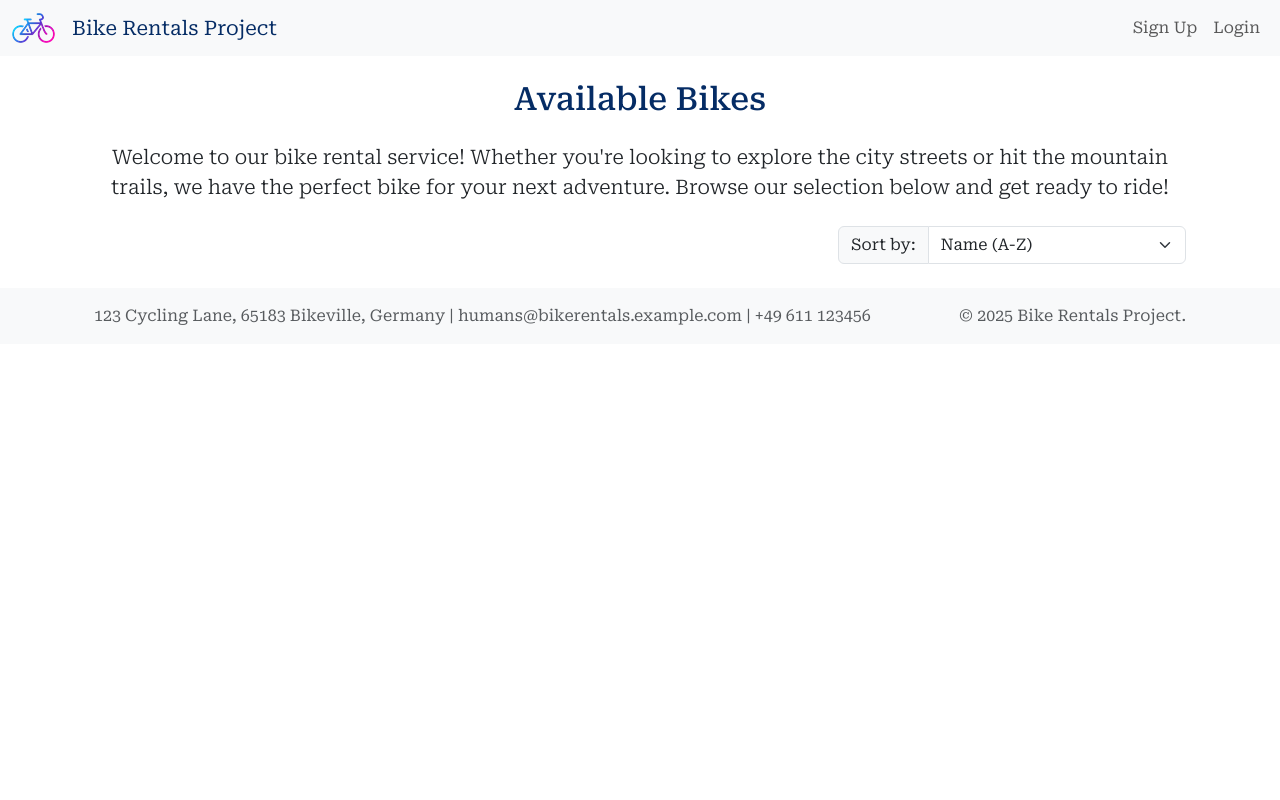
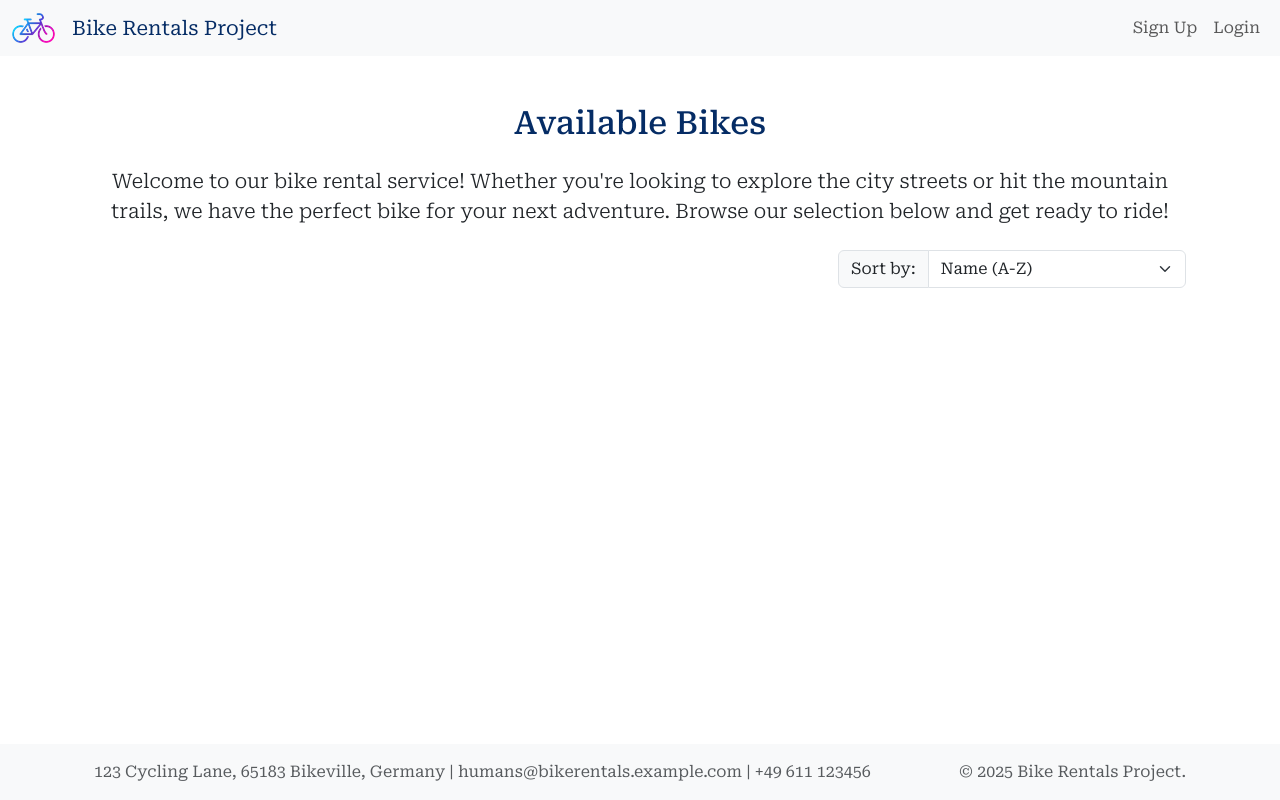
Before and after one commit to ihorsniezhko/bike-rental-project, a Django app: template templates/index.html in a window 1280 px wide. Run offline with Django 3.2, Linux system fonts and the light colour scheme; the template is opened without the code that fills it, so the values that code supplies are empty.

Commit message:
fix: small HTML validation issues

```diff
--- a/templates/base.html
+++ b/templates/base.html
@@ -10,6 +10,8 @@
     <meta
       name="keywords"
       content="bike rental, bicycle hire, rent a bike, city bike, mountain bike, cycle rental, bike sharing">
+
+    <!-- Favicon Links -->
     <link
       rel="apple-touch-icon"
       type="image/png"
@@ -25,6 +27,7 @@
       type="image/png"
       sizes="16x16"
       href="{% static 'images/favicon-16x16.png' %}">
+
     <title>Bike Rentals</title>
 
     <!-- Google Fonts: Roboto Serif -->
@@ -33,13 +36,16 @@
     <link href="https://fonts.googleapis.com/css2?family=Roboto+Serif:ital,opsz,wght@0,8..144,100..900;1,8..144,100..900&display=swap" rel="stylesheet">
 
     <!-- Bootstrap CSS -->
-    <link href="https://cdn.jsdelivr.net/npm/bootstrap@5.3.3/dist/css/bootstrap.min.css" rel="stylesheet">
+    <link href="https://cdn.jsdelivr.net/npm/bootstrap@5.3.3/dist/css/bootstrap.min.css" rel="stylesheet" xintegrity="sha384-QWTKZyjpPEjISv5WaRU9OFeRpok6YctnYmDr5pNlyT2bRjXh0JMhjY6hW+ALEwIH" crossorigin="anonymous">
+
     <!-- Font Awesome for star icons -->
     <link rel="stylesheet" href="https://cdnjs.cloudflare.com/ajax/libs/font-awesome/6.5.2/css/all.min.css" xintegrity="sha512-SnH5WK+bZxgPHs44uWIX+LLJAJ9/2PkPKZ5QiAj6Ta86w+fsb2TkcmfRyVX3pBnMFcV7oQPJkl9QevSCWr3W6A==" crossorigin="anonymous" referrerpolicy="no-referrer" />
-    <!-- Link to custom CSS -->
-    <link rel="stylesheet" href="{% static 'css/style.css' %}"
+
+    <!-- Link to your custom CSS -->
+    <link rel="stylesheet" href="{% static 'css/style.css' %}">
 </head>
-<body>
+<body class="d-flex flex-column min-vh-100">
+    <!-- Header -->
     <header>
         <nav class="navbar navbar-expand-lg navbar-light bg-light">
             <div class="container-fluid">
@@ -47,11 +53,9 @@
                     <img src="{% static 'images/logo.png' %}" alt="Bike Rentals Project Logo" class="me-3">
                     <span class="text-primary-emphasis">Bike Rentals Project</span>
                 </a>
-
                 <button class="navbar-toggler" type="button" data-bs-toggle="collapse" data-bs-target="#navbarContent" aria-controls="navbarContent" aria-expanded="false" aria-label="Toggle navigation">
                     <span class="navbar-toggler-icon"></span>
                 </button>
-
                 <div class="collapse navbar-collapse" id="navbarContent">
                     <ul class="navbar-nav ms-auto">
                         {% if user.is_authenticated %}
@@ -76,9 +80,10 @@
                 </div>
             </div>
         </nav>
-    {% block header %}{% endblock %}
     </header>
-    <main class="container mt-4">
+
+    <!-- Main Content -->
+    <main class="container mt-4 flex-grow-1">
         {% if messages %}
         {% for message in messages %}
         <div class="alert {{ message.tags }} alert-dismissible fade show" role="alert">
@@ -91,22 +96,25 @@
         {% block content %}
         {% endblock %}
     </main>
+
+    <!-- Footer -->
     <footer class="footer mt-auto py-3 bg-light">
         <div class="container">
             <div class="row">
                 <div class="col-md-9 text-center text-md-start ps-4">
                     <p class="mb-0 text-muted">123 Cycling Lane, 65183 Bikeville, Germany | humans@bikerentals.example.com | +49 611 123456</p>
                 </div>
-                <div class="col-md-3 text-center text-md-end pe-4"">
+                <div class="col-md-3 text-center text-md-end pe-4">
                     <p class="mb-0 text-muted">© {% now "Y" %} Bike Rentals Project.</p>
                 </div>
 
             </div>
         </div>
     </footer>
-    <!-- Bootstrap JS -->
-    <script src="https://cdn.jsdelivr.net/npm/bootstrap@5.3.3/dist/js/bootstrap.bundle.min.js"></script>
-    <!-- Custom JS -->
+
+    <!-- Bootstrap and Custom JS -->
+    <script src="https://cdn.jsdelivr.net/npm/bootstrap@5.3.3/dist/js/bootstrap.bundle.min.js" xintegrity="sha384-YvpcrYf0tY3lHB60NNkmXc5s9fDVZLESaAA55NDzOxhy9GkcIdslK1eN7N6jIeHz" crossorigin="anonymous"></script>
     <script src="{% static 'js/star-rating.js' %}"></script>
+    {% block extra_js %}{% endblock %}
 </body>
 </html>
```
